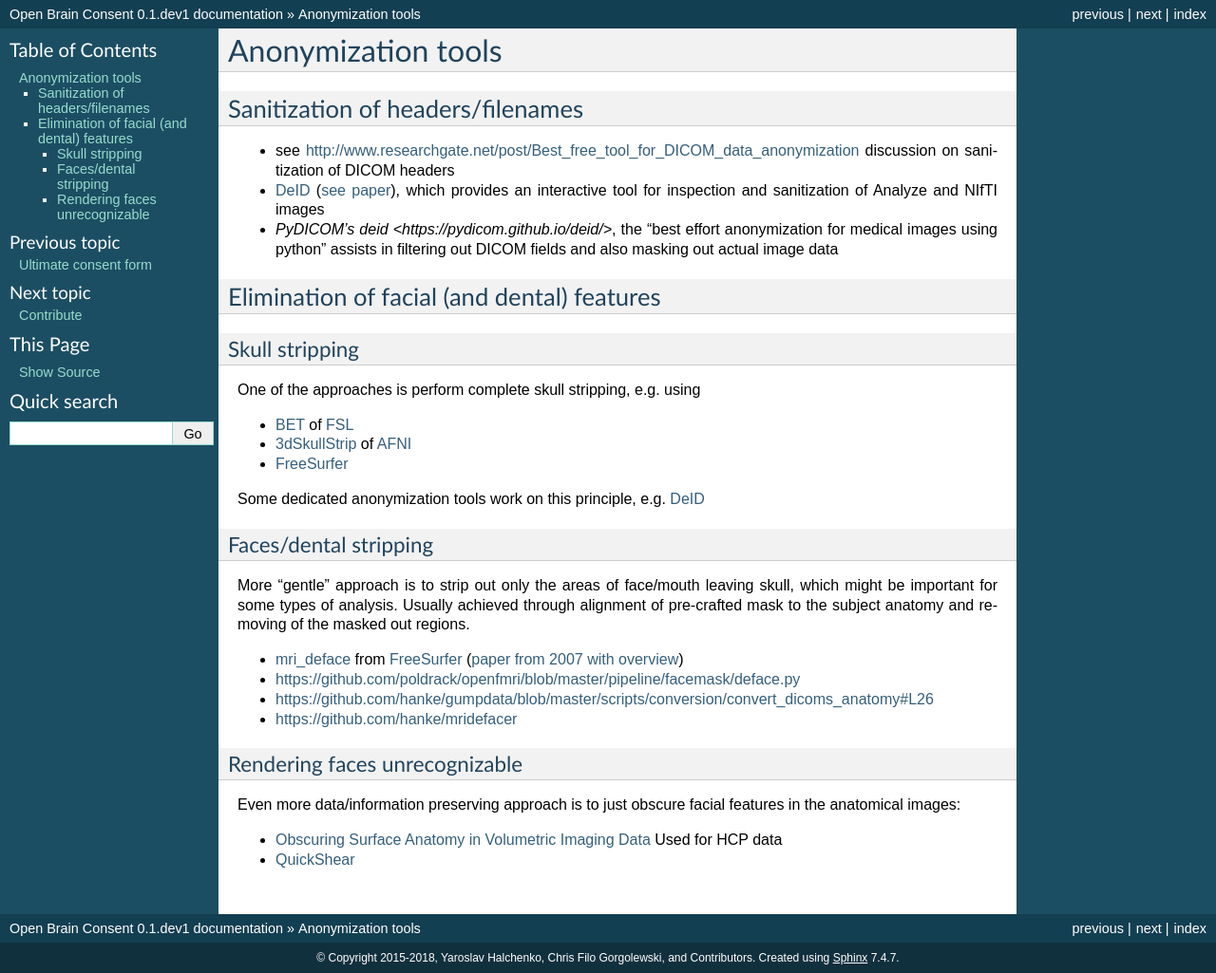
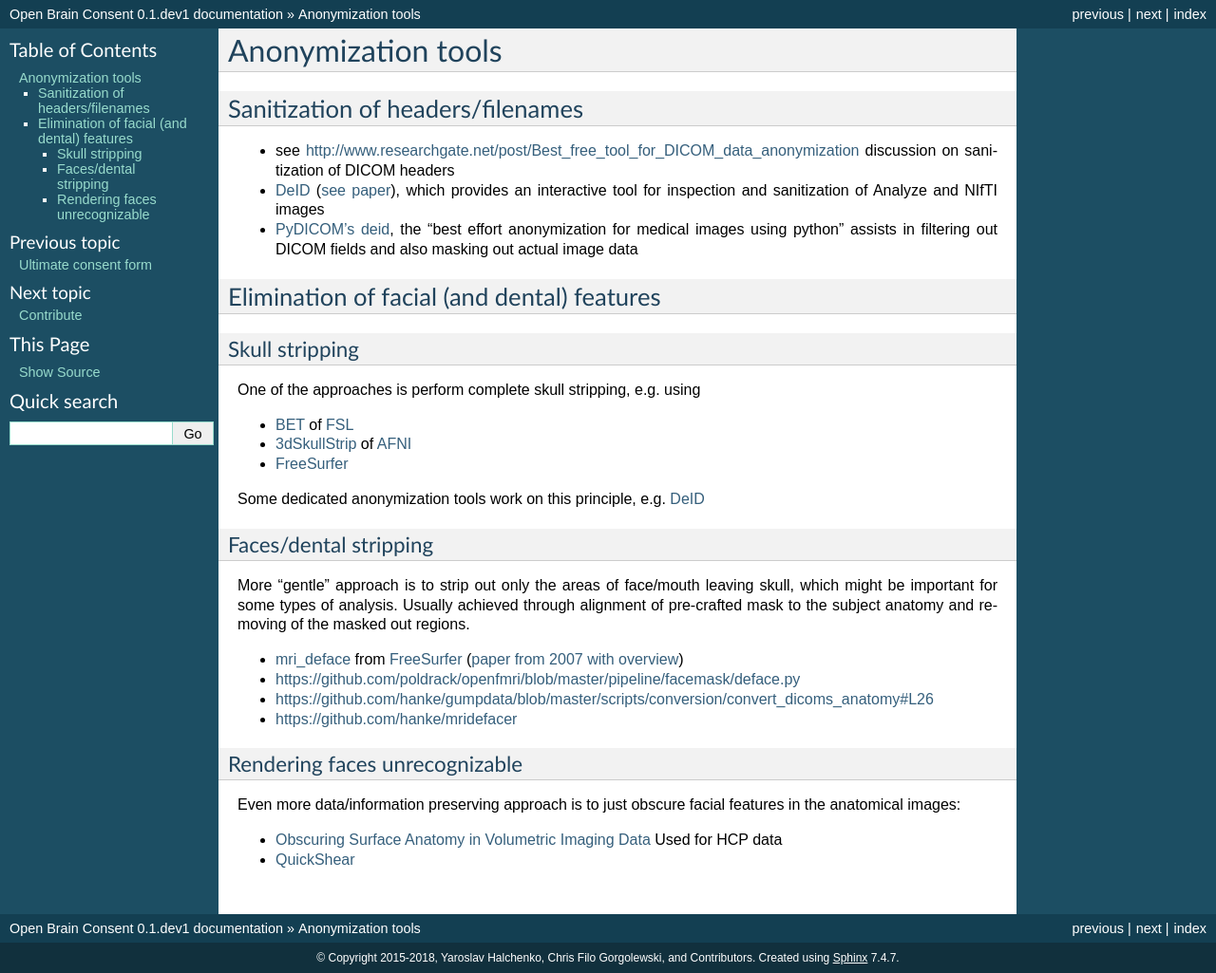
Before and after one commit to con/open-brain-consent, a Sphinx documentation site: the page built from docs/source/anon_tools.rst, in a window 1280 px wide. Shown: the whole page at 95% size. Built offline with Sphinx 7.4.7, drawn with Linux system fonts in a browser that asks for light colours.

Commit message:
BF: fixed reference syntax for deid tool

```diff
--- a/docs/source/anon_tools.rst
+++ b/docs/source/anon_tools.rst
@@ -13,7 +13,7 @@ Sanitization of headers/filenames
   <http://journal.frontiersin.org/article/10.3389/fnins.2015.00325/full>`_),
   which provides an interactive tool for inspection and sanitization
   of Analyze and NIfTI images
-- `PyDICOM's deid <https://pydicom.github.io/deid/>`, the "best effort
+- `PyDICOM's deid <https://pydicom.github.io/deid/>`_, the "best effort
   anonymization for medical images using python" assists in filtering out
   DICOM fields and also masking out actual image data
 
```
